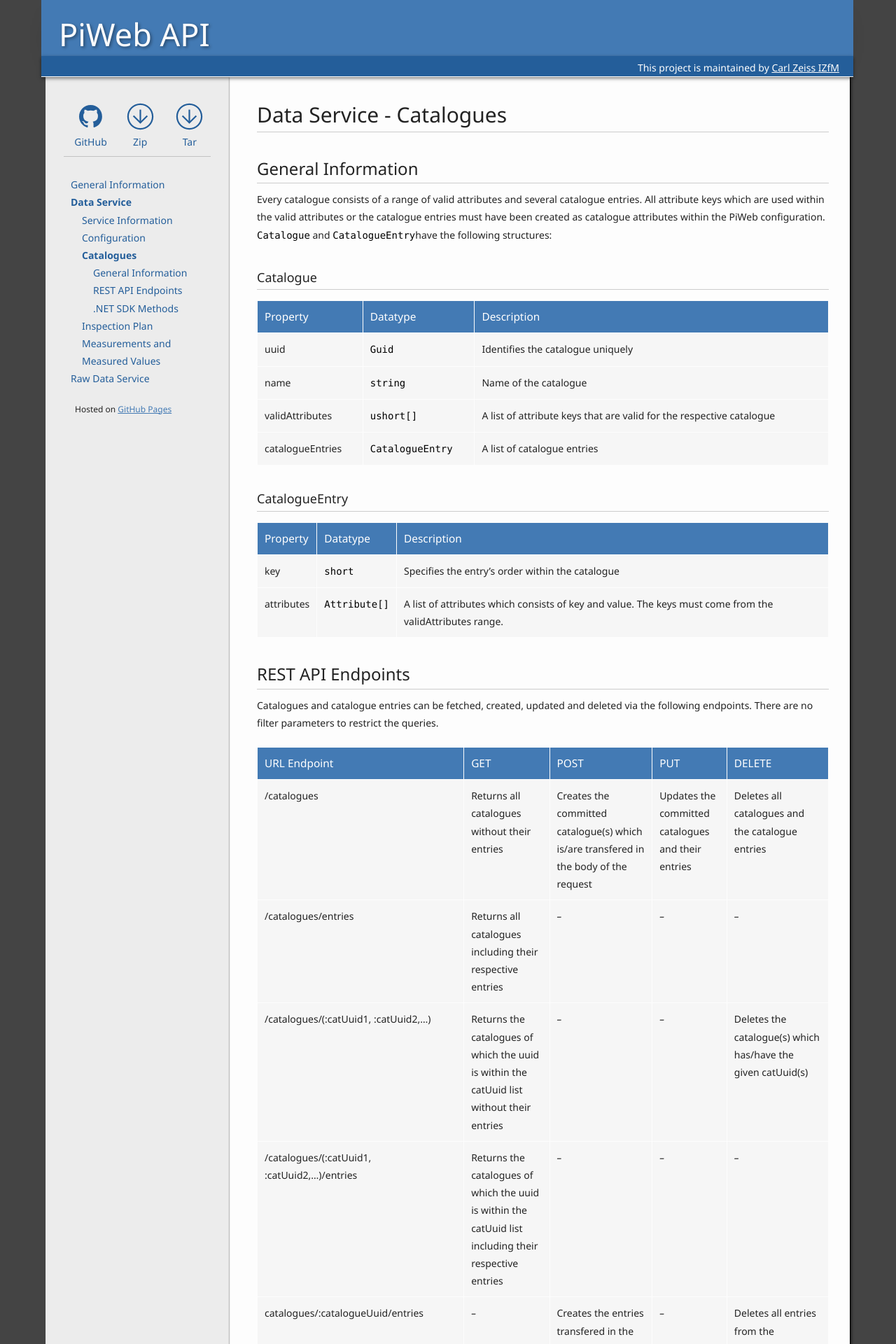
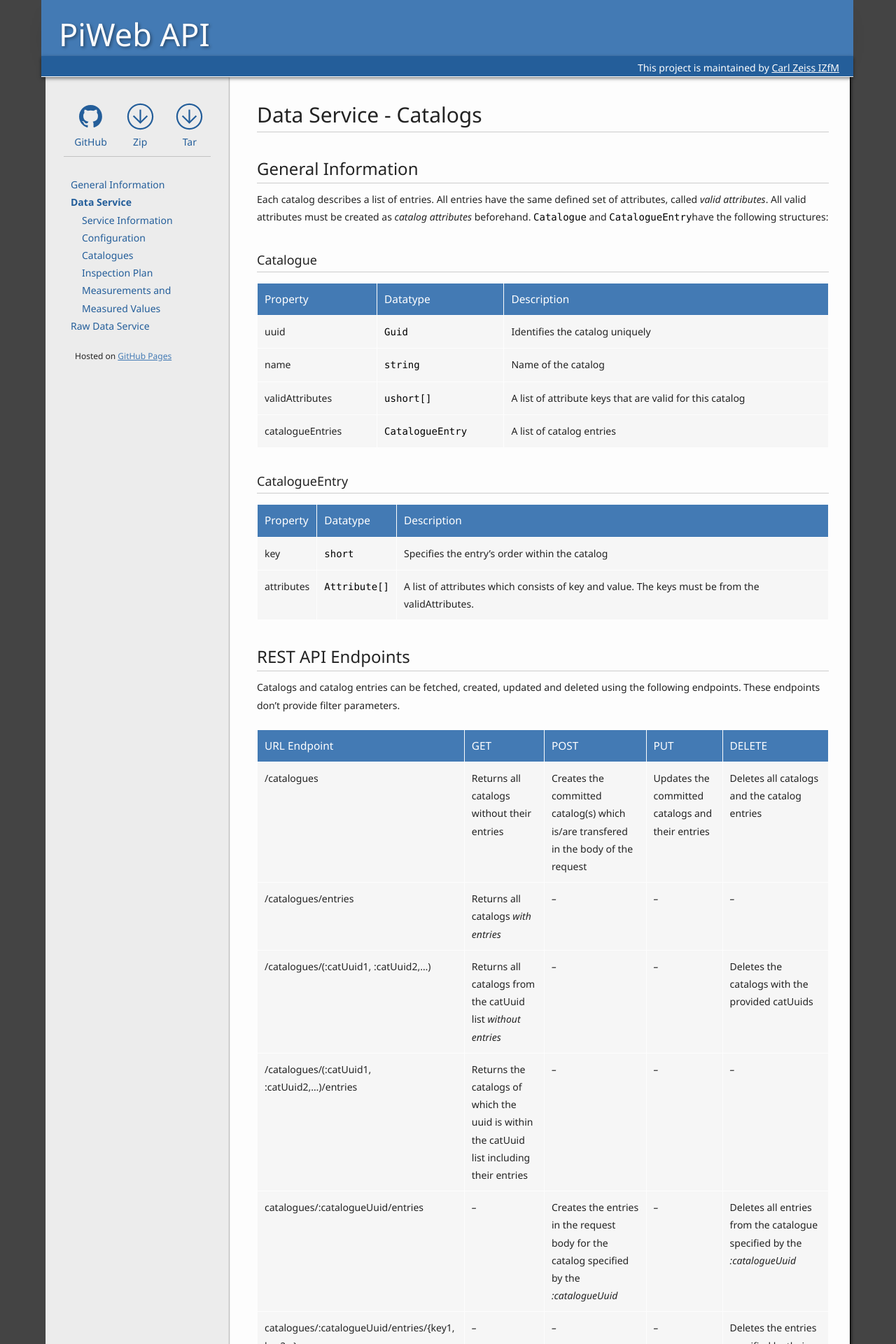
Before and after one commit to ZEISS-PiWeb/PiWeb-Api, a Jekyll site: the page built from _pages/023-catalogues.md, in a window 1280 px wide. Shown: the top 1920 px of the page at 70% size. Built offline with Jekyll 4.4.1, drawn with Linux system fonts in a browser that asks for light colours; some of the changed text lies outside the part shown.

Commit message:
proof read catalogs section

````diff
--- a/_pages/023-catalogues.md
+++ b/_pages/023-catalogues.md
@@ -1,8 +1,8 @@
 ---
 category: dataservice
-subCategory: catalogues
+subCategory: catalogs
 title: Data Service
-subTitle: Catalogues
+subTitle: Catalogs
 isSubPage: true
 permalink: /dataservice/catalogues/
 sections:
@@ -13,45 +13,45 @@
 
 ## {{ page.sections['general'] }}
 
-Every catalogue consists of a range of valid attributes and several catalogue entries.
-All attribute keys which are used within the valid attributes or the catalogue entries must have been created as catalogue attributes within the PiWeb configuration. ```Catalogue``` and ```CatalogueEntry```have the following structures:
+Each catalog describes a list of entries. All entries have the same defined set of attributes, called *valid attributes*.
+All valid attributes must be created as *catalog attributes* beforehand. ```Catalogue``` and ```CatalogueEntry```have the following structures:
 
 ### Catalogue
 
 Property         | Datatype             | Description
 -----------------|----------------------|------------------------
-uuid             | ```Guid```           | Identifies the catalogue uniquely
-name             | ```string```         | Name of the catalogue
-validAttributes  | ```ushort[]```       | A list of attribute keys that are valid for the respective catalogue
-catalogueEntries | ```CatalogueEntry``` | A list of catalogue entries
+uuid             | ```Guid```           | Identifies the catalog uniquely
+name             | ```string```         | Name of the catalog
+validAttributes  | ```ushort[]```       | A list of attribute keys that are valid for this catalog
+catalogueEntries | ```CatalogueEntry``` | A list of catalog entries
 
 ### CatalogueEntry
 
 Property         | Datatype             | Description
 -----------------|----------------------|------------------------
-key              | ```short```          | Specifies the entry's order within the catalogue
-attributes       | ```Attribute[]```    | A list of attributes which consists of key and value. The keys must come from the validAttributes range.
+key              | ```short```          | Specifies the entry's order within the catalog
+attributes       | ```Attribute[]```    | A list of attributes which consists of key and value. The keys must be from the validAttributes.
 
 {% comment %}----------------------------------------------------------------------------------------------- {% endcomment %}
 
 ## {{ page.sections['endpoint'] }}
 
-Catalogues and catalogue entries can be fetched, created, updated and deleted via the following endpoints. There are no filter parameters to restrict the queries.
+Catalogs and catalog entries can be fetched, created, updated and deleted using the following endpoints. These endpoints don't provide filter parameters.
 
 URL Endpoint | GET | POST | PUT | DELETE
 -------------|-----|------|-----|-------
-/catalogues | Returns all catalogues without their entries | Creates the committed catalogue(s) which is/are transfered in the body of the request | Updates the committed catalogues and their entries | Deletes all catalogues and the catalogue entries
-/catalogues/entries | Returns all catalogues including their respective entries | *--* | *--* | *--*
-/catalogues/(:catUuid1, :catUuid2,...) | Returns the catalogues of which the uuid is within the catUuid list without their entries | *--* | *--* | Deletes the catalogue(s) which has/have the given catUuid(s)
-/catalogues/(:catUuid1, :catUuid2,...)/entries | Returns the catalogues of which the uuid is within the catUuid list including their respective entries | *--* | *--* | *--*
-catalogues/:catalogueUuid/entries | *--*| Creates the entries transfered in the body of the request for the catalogue specidied by the *:catalogueUuid* | *--* | Deletes all entries from the catalogue specified by the *:catalogueUuid*
-catalogues/:catalogueUuid/entries/{key1, key2...} | *--* | *--* | *--* | Deletes the entries specified by their particular key from the catalogue specified by the *:catalogueUuid*
+/catalogues | Returns all catalogs without their entries | Creates the committed catalog(s) which is/are transfered in the body of the request | Updates the committed catalogs and their entries | Deletes all catalogs and the catalog entries
+/catalogues/entries | Returns all catalogs *with entries* | *--* | *--* | *--*
+/catalogues/(:catUuid1, :catUuid2,...) | Returns all catalogs from the catUuid list *without entries* | *--* | *--* | Deletes the catalogs with the provided catUuids
+/catalogues/(:catUuid1, :catUuid2,...)/entries | Returns the catalogs of which the uuid is within the catUuid list including their entries | *--* | *--* | *--*
+catalogues/:catalogueUuid/entries | *--*| Creates the entries in the request body for the catalog specified by the *:catalogueUuid* | *--* | Deletes all entries from the catalogue specified by the *:catalogueUuid*
+catalogues/:catalogueUuid/entries/{key1, key2...} | *--* | *--* | *--* | Deletes the entries specified by their particular key from the catalog specified by the *:catalogueUuid*
 
-### Get Catalogues (GET)
+### Get Catalogs (GET)
 
-Catalogues can be fetched with or without their respective entries, depending on the endpoint method.
+Catalogs can be fetched with or without their entries, depending on the endpoint method.
 
-{% assign exampleCaption="Fetching the catalogue with the uuid 8c376bee-ffe3-4ee4-abb9-a55b492e69ad and its entries" %}
+{% assign exampleCaption="Fetching the catalog with the uuid 8c376bee-ffe3-4ee4-abb9-a55b492e69ad and its entries" %}
 
 {% capture jsonrequest %}
 {% highlight http %}
@@ -96,13 +96,13 @@
 
 {% include exampleFieldset.html %}
 
-### Add Catalogues (POST)
+### Add Catalogs (POST)
 
-To create a catalogue, it is necessary to transfer the catalogue object within the request's body. Beneath a unique identifier and the catalog name, the valid attributes need to be transfered. Catalogue entries are optional. The attribute keys, which are used for the valid attributes, must come from the catalogue attribute range (specified in the {{ site.links['configuration'] }})
+To create a new catalog the catalog object must be transmitted the request's body. A valid add request must contain a unique identifier, the catalog name and the valid attributes. Catalog entries are optional. All valid attributes must be added as catalog attributes beforehand (see {{ site.links['configuration'] }}).
 
-{{ site.images['info'] }} If no catalogue entries are transfered, an empty catalogue entry with the key 0 and attribute values 'not defined' ( in case of alphanumeric attributes ) is created by default.
+{{ site.images['info'] }} If no catalog entries are specified an empty catalog entry with key '0' and attribute value(s) 'not defined' ( in case of alphanumeric attributes ) is created by default.
 
-{% assign exampleCaption="Adding the catalogue InspectorCatalogue" %}
+{% assign exampleCaption="Adding the catalog InspectorCatalog" %}
 
 {% capture jsonrequest %}
 {% highlight http %}
@@ -148,11 +148,12 @@
 {% include exampleFieldset.html %}
 
 
-### Add Catalogue Entries (POST)
+### Add Catalog Entries (POST)
 
-Beneath adding catalogue entries to a catalogue while creating a catalogue, there is also the possibility to add entries to an already existing catalogue.
+To add new entries to an existing catalog you must specify all new entries in the request body. Each new entry must contain a unique key.
+Each entry attribute must be listed as a valid attributes in the catalog definition.
 
-{% assign exampleCaption="Adding a catalogue entry - add the inspector ‘Clarks’" %}
+{% assign exampleCaption="Adding a catalog entry - add the inspector ‘Clarks’" %}
 
 {% capture jsonrequest %}
 {% highlight http %}
@@ -178,18 +179,18 @@
 {% include exampleFieldset.html %}
 
 
-### Update Catalogues (PUT)
+### Update Catalogs (PUT)
 
-Updating a catalogue might regard the following aspects:
+Update a catalog if you want to:
 
-* Rename the catalogue
-* Add, update or delete catalogue entries
+* rename the catalog or
+* add, update or delete catalog entries.
 
-To update a catalogue, the whole object excluding the valid attributes needs to be transfered within the body of the HTTP request. On updating catalogues, the existing entries are removed and the passed entries are added to the catalogue.
+To update a catalog, the whole object excluding the valid attributes needs to be transmitted in the body of the HTTP request. Updating a catalog essentially replaces the current catalog with the new one (delete followed by an add) in a single transaction.
 
-{{site.images['info']}} To change the valid attributes of a catalogue, it needs to be deleted an re-created again.
+{{site.images['info']}} To change the valid attributes the catalog needs to be deleted an re-created again.
 
-{% assign exampleCaption="Rename the catalogue from 'InspectorCatalogue' to 'Inspectors' and add the inspector 'Clarks'" %}
+{% assign exampleCaption="Rename the catalog from 'InspectorCatalog' to 'Inspectors' and add the inspector 'Clarks'" %}
 
 {% capture jsonrequest %}
 {% highlight http %}
@@ -237,16 +238,16 @@
 
 {% include exampleFieldset.html %}
 
-### Delete Catalogues (DELETE)
+### Delete Catalogs (DELETE)
 
-There are two different options for deleting catalogues:
+There are two different options for deleting catalogs:
 
-* Delete all catalogues or
-* Delete one or more certain catalogues identified by their uuid
+* delete all catalogs or
+* delete one or more certain catalogs identified by their uuid.
 
-The following examples illustrate these options.
+The following examples demonstrates these options.
 
-{% assign exampleCaption="Delete all catalogues and their entries" %}
+{% assign exampleCaption="Delete all catalogs and their entries" %}
 
 {% capture jsonrequest %}
 {% highlight http %}
@@ -262,7 +263,7 @@
 
 {% include exampleFieldset.html %}
 
-{% assign exampleCaption="Delete the catalogue with the uuid 8c376bee-ffe3-4ee4-abb9-a55b492e69ad and its entries" %}
+{% assign exampleCaption="Delete the catalog with uuid 8c376bee-ffe3-4ee4-abb9-a55b492e69ad and its entries" %}
 
 {% capture jsonrequest %}
 {% highlight http %}
@@ -278,16 +279,16 @@
 
 {% include exampleFieldset.html %}
 
-### Delete Catalogue Entries
+### Delete Catalog Entries
 
-There are two different options for deleting catalogue entries:
+There are two different options for deleting catalog entries:
 
-* Delete all entries from a certain catalogue identified by its uuid
-* Delete one or more certain entries identified by their keys from a certain catalogue identified by its uuid
+* delete all entries from a certain catalog identified by its uuid or
+* delete one or more specific entries identified by their keys from a certain catalog identified by its uuid
 
-The following examples illustrate these options.
+The following examples demonstrate these options.
 
-{% assign exampleCaption="Delete all entries from the catalogue with the uuid 8c376bee-ffe3-4ee4-abb9-a55b492e69ad" %}
+{% assign exampleCaption="Delete all entries from the catalog with the uuid 8c376bee-ffe3-4ee4-abb9-a55b492e69ad" %}
 
 {% capture jsonrequest %}
 {% highlight http %}
@@ -303,7 +304,7 @@
 
 {% include exampleFieldset.html %}
 
-{% assign exampleCaption="Delete the entries with key 1 and 3 from the catalogue with the uuid 8c376bee-ffe3-4ee4-abb9-a55b492e69ad" %}
+{% assign exampleCaption="Delete the entries with key 1 and 3 from the catalog with uuid 8c376bee-ffe3-4ee4-abb9-a55b492e69ad" %}
 
 {% capture jsonrequest %}
 {% highlight http %}
@@ -323,21 +324,21 @@
 
 ## {{ page.sections['sdk'] }}
 
-### Get Catalogues
+### Get Catalogs
 
 {% assign caption="GetCatalogues" %}
 {% assign icon=site.images['function-get'] %}
-{% assign description="Fetches one or more catalogues identified by their uuids or all catalogues if no uuid is passed." %}
+{% assign description="Fetches one or more catalogs identified by their uuids or all catalogs if no uuid is set." %}
 {% capture parameterTable %}
 
  Name          | Type                    | Description
 ---------------|-------------------------|--------------------------------------------------
-catalogueUuids | ```Guid[]```            | Parameter is optional and may include the uuids of the catalogues to be fetched. If no uuid is given, all catalogues will be fetched.
-returnEntries  | ```bool```              | Parameter is optional and indicates whether the catalogue entries shall be returned.
+catalogueUuids | ```Guid[]```            | Parameter is optional and may include the uuids of the catalogs to be fetched. If no uuid is given, all catalogs will be fetched.
+returnEntries  | ```bool```              | Parameter is optional and indicates whether the catalog entries shall be returned.
 token          | ```CancellationToken``` | Parameter is optional and allows to cancel the asyncronous call.
 {% endcapture %}
 
-{% assign exampleCaption="Get the catalogue with uuid 8c376bee-ffe3-4ee4-abb9-a55b492e69ad" %}
+{% assign exampleCaption="Get the catalog with uuid 8c376bee-ffe3-4ee4-abb9-a55b492e69ad" %}
 {% capture example %}
 {% highlight csharp %}
 var client = new DataServiceRestClient( "http://piwebserver:8080" );
@@ -349,19 +350,19 @@
 {% include sdkFunctionFieldset.html %}
 
 
-### Create Catalogues
+### Create Catalogs
 
 {% assign caption="CreateCatalogues" %}
 {% assign icon=site.images['function-create'] %}
-{% assign description="Creates one or more catalogues." %}
+{% assign description="Creates one or more catalogs." %}
 {% capture parameterTable %}
  Name          | Type                    | Description
 ---------------|-------------------------|--------------------------------------------------
-catalogues     | ```Catalogue[]```       | Includes the catalogues which shall be created.
+catalogues     | ```Catalogue[]```       | Includes the catalogs which shall be created.
 token          | ```CancellationToken``` | Parameter is optional and allows to cancel the asyncronous call.
 {% endcapture %}
 
-{% assign exampleCaption="Create the catalogue InspectorCatalogue" %}
+{% assign exampleCaption="Create the catalog InspectorCatalogue" %}
 {% capture example %}
 {% highlight csharp %}
 var catalogue = new Catalogue(){
@@ -386,16 +387,16 @@
 
 {% include sdkFunctionFieldset.html %}
 
-### Create Catalogue Entries
+### Create Catalog Entries
 
 {% assign caption="CreateCatalogueEntry" %}
 {% assign icon=site.images['function-create'] %}
-{% assign description="Adds a catalogue entry to an existing catalogue." %}
+{% assign description="Adds a catalog entry to an existing catalog." %}
 {% capture parameterTable %}
 Name           | Type                    | Description
 ---------------|-------------------------|--------------------------------------------------
-catalogueUuid  | ```Uuid[]```            | The Uuid by which the catalogue is identified.
-entry          | ```CatalogueEntry```    | The entry which should be added to the catalogue.
+catalogueUuid  | ```Uuid[]```            | The Uuid by which the catalog is identified.
+entry          | ```CatalogueEntry```    | The entry which should be added to the catalog.
 token          | ```CancellationToken``` | Parameter is optional and allows to cancel the asyncronous call.
 {% endcapture %}
 
@@ -413,12 +414,12 @@
 
 {% assign caption="CreateCatalogueEntries" %}
 {% assign icon=site.images['function-create'] %}
-{% assign description="Adds multiple catalogue entries to an existing catalogue." %}
+{% assign description="Adds multiple catalog entries to an existing catalog." %}
 {% capture parameterTable %}
 Name           | Type                    | Description
 ---------------|-------------------------|--------------------------------------------------
-catalogueUuid  | ```Uuid[]```            | The Uuid by which the catalogue is identified.
-entry          | ```CatalogueEntry[]```  | The entries which shall be added to the catalogue.
+catalogueUuid  | ```Uuid[]```            | The Uuid by which the catalog is identified.
+entry          | ```CatalogueEntry[]```  | The entries which shall be added to the catalog.
 token          | ```CancellationToken``` | Parameter is optional and allows to cancel the asyncronous call.
 {% endcapture %}
 
@@ -436,19 +437,19 @@
 
 {% include sdkFunctionFieldset.html %}
 
-### Update Catalogues
+### Update Catalogs
 
 {% assign caption="UpdateCatalogues" %}
 {% assign icon=site.images['function-update'] %}
-{% assign description="Updates one or more catalogues. This might affect renaming the catalogue as well as add, update or delete catalogue entries. On updating catalogues, the existing entries ar removed and the passed entries are added to the catalogue. To change the valid attributes of a catalogue, it must be deleted an re-created again." %}
+{% assign description="Updates one or more catalogs. Use to rename the catalog or add, update or delete catalog entries. Updating a catalog removes the existing entries and adds the new ones. To change the valid attributes of a catalog, it must be deleted an re-created again." %}
 {% capture parameterTable %}
  Name          | Type                    | Description
 ---------------|-------------------------|--------------------------------------------------
-catalogues     | ```Catalogue[]```       | Includes the catalogues which shall be updated.
+catalogues     | ```Catalogue[]```       | Includes the catalogs which shall be updated.
 token          | ```CancellationToken``` | Parameter is optional and allows to cancel the asyncronous call.
 {% endcapture %}
 
-{% assign exampleCaption="Rename the catalogue InspectorCatalogue to Inspectors and add the inspector Clarks" %}
+{% assign exampleCaption="Rename the catalog InspectorCatalogue to Inspectors and add the inspector Clarks" %}
 {% capture example %}
 {% highlight csharp %}
 var client = new DataServiceRestClient( "http://piwebserver:8080" );
@@ -469,19 +470,19 @@
 
 {% include sdkFunctionFieldset.html %}
 
-### Delete Catalogues
+### Delete Catalogs
 
 {% assign caption="DeleteCatalogues" %}
 {% assign icon=site.images['function-delete'] %}
-{% assign description="Deletes the catalogues defined in the ```catalogueUuids``` or all catalogues if the parameter is empty." %}
+{% assign description="Deletes the catalogs defined in the ```catalogueUuids``` or all catalogs if the parameter is empty." %}
 {% capture parameterTable %}
  Name          | Type                    | Description
 ---------------|-------------------------|--------------------------------------------------
-catalogueUuids | ```Guid[]```            | Parameter is optional and may include the uuids of the catalogues which shall be deleted. If no uuid is given, all catalogues will be deleted.
+catalogueUuids | ```Guid[]```            | Parameter is optional can be used to delete specific catalogs only. If no uuid is set, all catalogs will be deleted.
 token          | ```CancellationToken``` | Parameter is optional and allows to cancel the asyncronous call.
 {% endcapture %}
 
-{% assign exampleCaption="Delete the catalogue with the uuid 8c376bee-ffe3-4ee4-abb9-a55b492e69ad" %}
+{% assign exampleCaption="Delete the catalog with uuid 8c376bee-ffe3-4ee4-abb9-a55b492e69ad" %}
 {% capture example %}
 {% highlight csharp %}
 var client = new DataServiceRestClient( "http://piwebserver:8080" );
@@ -491,20 +492,20 @@
 
 {% include sdkFunctionFieldset.html %}
 
-### Delete Catalogue Entries
+### Delete Catalog Entries
 
 {% assign caption="DeleteCatalogueEntry" %}
 {% assign icon=site.images['function-delete'] %}
-{% assign description="Deletes the entry with the ```key```from the catalogue defined by ```catalogueUuid```." %}
+{% assign description="Deletes the entry with the ```key```from the catalog defined by ```catalogueUuid```." %}
 {% capture parameterTable %}
  Name          | Type                    | Description
 ---------------|-------------------------|--------------------------------------------------
-catalogueUuid  | ```Guid```              | The uuid of the catalogue to which the entry, which should be deleted, belongs to.
+catalogueUuid  | ```Guid```              | The uuid of the catalog which the entry belongs to.
 key            | ```ushort```            | The key of the entry which should be deleted.
 token          | ```CancellationToken``` | Parameter is optional and allows to cancel the asyncronous call.
 {% endcapture %}
 
-{% assign exampleCaption="Delete the entry with the key 1 from the catalogue with the uuid 8c376bee-ffe3-4ee4-abb9-a55b492e69ad" %}
+{% assign exampleCaption="Delete the entry with the key 1 from the catalog with uuid 8c376bee-ffe3-4ee4-abb9-a55b492e69ad" %}
 {% capture example %}
 {% highlight csharp %}
 var client = new DataServiceRestClient( "http://piwebserver:8080" );
@@ -517,16 +518,16 @@
 
 {% assign caption="DeleteCatalogueEntries" %}
 {% assign icon=site.images['function-delete'] %}
-{% assign description="Deletes the entries of which the key is included in ```keys```from the catalogue defined by ```catalogueUuid```, or all entries if ```keys```is empty." %}
+{% assign description="Deletes the entries of which the key is included in ```keys```from the catalog defined by ```catalogueUuid```, or all entries if ```keys```is empty." %}
 {% capture parameterTable %}
  Name          | Type                    | Description
 ---------------|-------------------------|--------------------------------------------------
-catalogueUuid  | ```Guid```              | The uuid of the catalogue to which the entries, which shall be deleted, belongs to.
+catalogueUuid  | ```Guid```              | The uuid of the catalog which the entries belong to.
 keys           | ```ushort[]```          | The keys of the entries which shall be deleted. If it's empty, all entries are deleted.
 token          | ```CancellationToken``` | Parameter is optional and allows to cancel the asyncronous call.
 {% endcapture %}
 
-{% assign exampleCaption="Delete all entries from the catalogue with the uuid 8c376bee-ffe3-4ee4-abb9-a55b492e69ad" %}
+{% assign exampleCaption="Delete all entries from the catalog with the uuid 8c376bee-ffe3-4ee4-abb9-a55b492e69ad" %}
 {% capture example %}
 {% highlight csharp %}
 var client = new DataServiceRestClient( "http://piwebserver:8080" );
````
Also changed, not shown: other parts of _pages/023-catalogues.md (+1 -1 lines).
